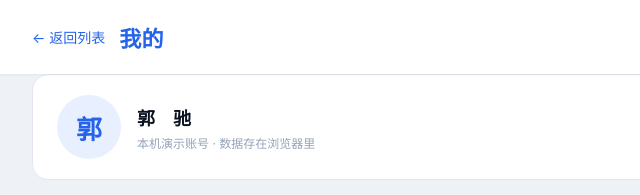
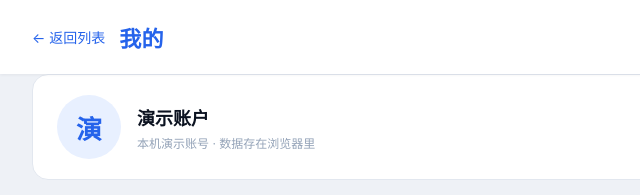
Before and after one commit to guochi-gc/campus-market, a plain HTML site: page profile.html in a window 1280 px wide. Shown: the top 195 px of the page, 0-640 px from the left. Drawn offline with Linux system fonts and the light colour scheme.

Commit message:
更新 profile.html

```diff
--- a/profile.html
+++ b/profile.html
@@ -18,9 +18,9 @@
   </header>
 
   <section class="profile-banner">
-    <div class="avatar">郭</div>
+    <div class="avatar">演</div>
     <div class="banner-info">
-      <p class="p-name">郭　驰</p>
+      <p class="p-name">演示账户</p>
       <p class="p-sub">本机演示账号 · 数据存在浏览器里</p>
     </div>
     <div class="banner-stats">
```
